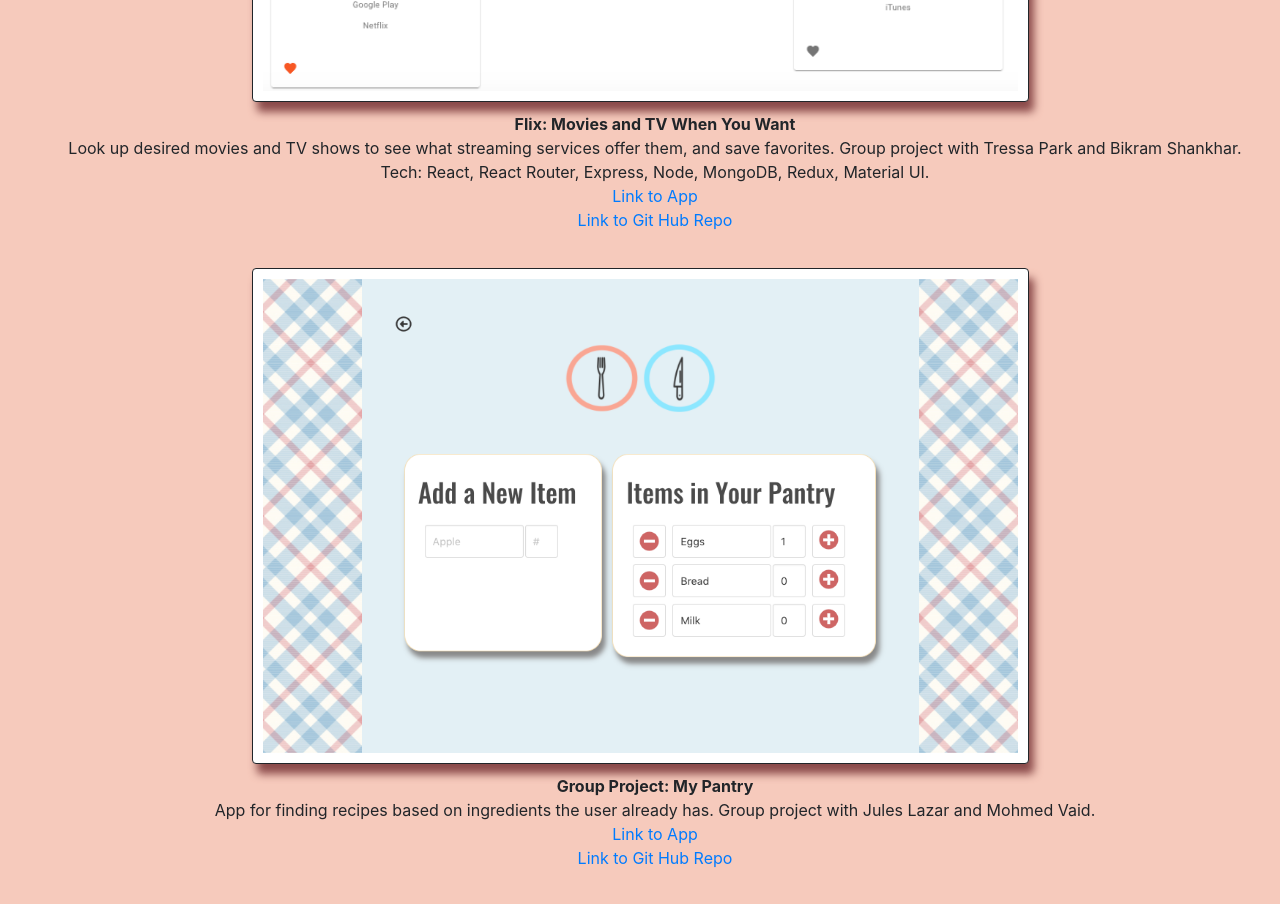
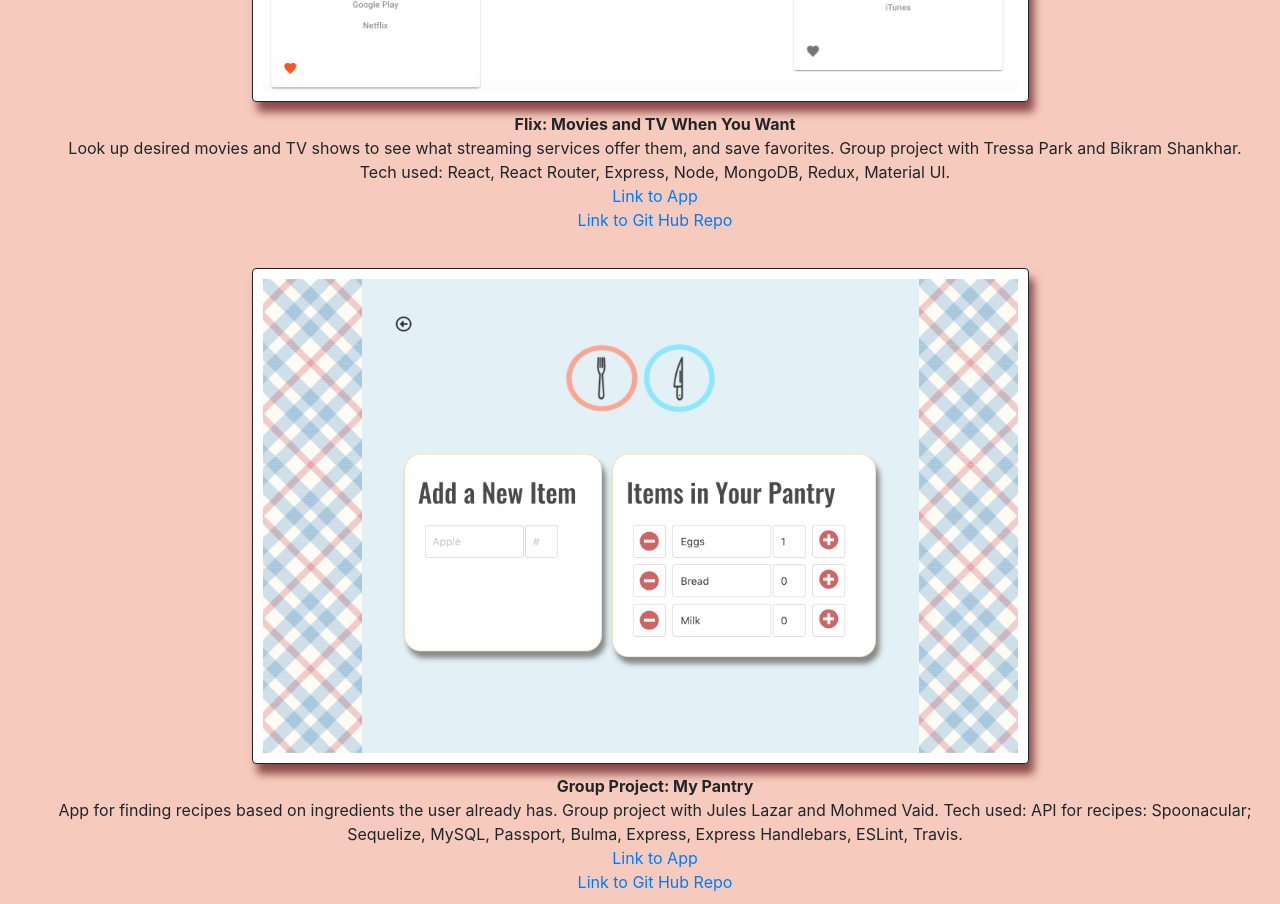
Before and after one commit to JIllWesterfelhaus/reactportfolio2, a React (Create React App) app in the folder client/: page /portfolio in a window 1280 px wide. Shown: the part 660-1564 px from the top of the page. Built offline with nearby package versions, Linux system fonts and the light colour scheme.

Commit message:
Updated Flix and Pantry with tech info

```diff
--- a/client/src/Project.json
+++ b/client/src/Project.json
@@ -3,7 +3,7 @@
     "id": 0,
     "title": "Flix: Movies and TV When You Want ",
     "image": "./images/flix.png",
-    "description": "Look up desired movies and TV shows to see what streaming services offer them, and save favorites.  Group project with Tressa Park and Bikram Shankhar. Tech: React, React Router, Express, Node, MongoDB, Redux, Material UI.",
+    "description": "Look up desired movies and TV shows to see what streaming services offer them, and save favorites.  Group project with Tressa Park and Bikram Shankhar. Tech used: React, React Router, Express, Node, MongoDB, Redux, Material UI.",
     "linkToApp": "https://movie-tracker-user.herokuapp.com/",
     "linkToRepo": "https://github.com/flix-project/flix"
   },
@@ -11,7 +11,7 @@
       "id": 1,
       "title": "Group Project: My Pantry",
       "image": "./images/MyPantry.png",
-      "description": "App for finding recipes based on ingredients the user already has. Group project with Jules Lazar and Mohmed Vaid.",
+      "description": "App for finding recipes based on ingredients the user already has. Group project with Jules Lazar and Mohmed Vaid. Tech used: API for recipes: Spoonacular; Sequelize, MySQL, Passport, Bulma, Express, Express Handlebars, ESLint, Travis.",
       "linkToApp": "http://shielded-harbor-38774.herokuapp.com/",
       "linkToRepo": "https://github.com/Hot-Fixers/Project2"
     },
--- a/client/src/components/pages/Portfolio.js
+++ b/client/src/components/pages/Portfolio.js
@@ -8,6 +8,7 @@ function Portfolio() {
       title={project.title}
       image={project.image}
       description={project.description}
+
       linkToApp={project.linkToApp}
       linkToRepo={project.linkToRepo}
       />
```
